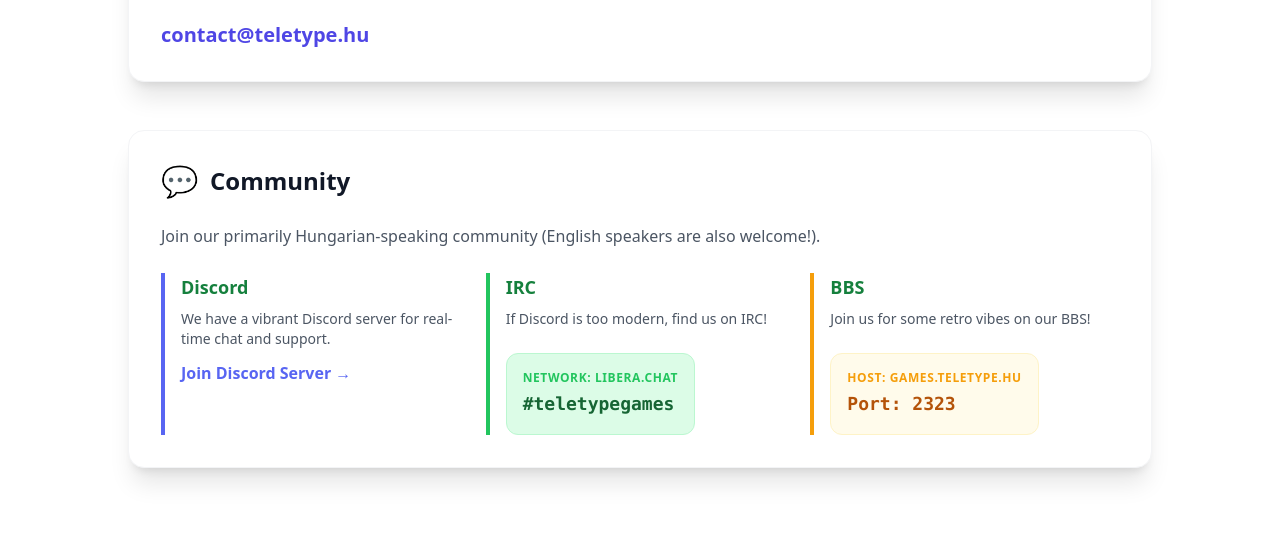
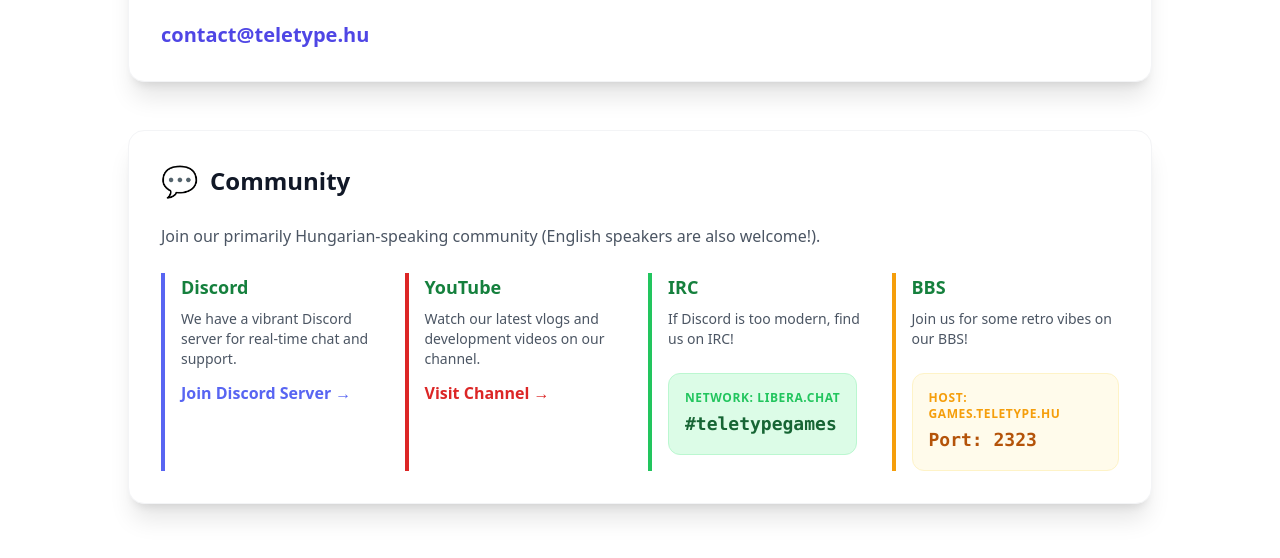
Before and after one commit to rastasi/teletypegames, an Astro site in the folder apps/frontend/: page /contact in a window 1280 px wide. Shown: the part 610-1168 px from the top of the page. Before the commit the page ends 1142 px from the top, so only its background shows below. Built offline with nearby package versions, Linux system fonts and the light colour scheme; Astro itself is replaced by a stand-in of ours.

Commit message:
youtube boxes

```diff
--- a/apps/frontend/src/pages/contact.astro
+++ b/apps/frontend/src/pages/contact.astro
@@ -60,17 +60,25 @@ const DISCORD_INVITE_LINK = import.meta.env.DISCORD_INVITE_LINK || "https://disc
           Join our primarily Hungarian-speaking community (English speakers are also welcome!).
         </p>
 
-        <div class="grid grid-cols-1 sm:grid-cols-3 gap-4 justify-center">
+        <div class="grid grid-cols-1 sm:grid-cols-2 lg:grid-cols-4 gap-4 justify-center">
           <div class="community-section border-[#5865F2]">
-            <h3 class="community-section-title">Discord</h3>
+            <h3 class="community-section-title text-[#5865F2]">Discord</h3>
             <p class="community-section-desc">We have a vibrant Discord server for real-time chat and support.</p>
             <a href={DISCORD_INVITE_LINK} target="_blank" class="community-link-discord">
               Join Discord Server <span>→</span>
             </a>
           </div>
 
+          <div class="community-section border-red-600">
+            <h3 class="community-section-title text-red-600">YouTube</h3>
+            <p class="community-section-desc">Watch our latest vlogs and development videos on our channel.</p>
+            <a href="https://www.youtube.com/@teletypegames" target="_blank" class="community-link-youtube">
+              Visit Channel <span>→</span>
+            </a>
+          </div>
+
           <div class="community-section border-green-500">
-            <h3 class="community-section-title">IRC</h3>
+            <h3 class="community-section-title text-green-700">IRC</h3>
             <p class="text-sm text-gray-600 mb-3">If Discord is too modern, find us on IRC!</p>
             <div class="irc-box">
               <span class="irc-network">Network: Libera.Chat</span>
@@ -79,7 +87,7 @@ const DISCORD_INVITE_LINK = import.meta.env.DISCORD_INVITE_LINK || "https://disc
           </div>
 
           <div class="community-section border-amber-500">
-            <h3 class="community-section-title">BBS</h3>
+            <h3 class="community-section-title text-amber-700">BBS</h3>
             <p class="community-section-desc">Join us for some retro vibes on our BBS!</p>
             <div class="bbs-box">
               <span class="bbs-host">Host: games.teletype.hu</span>
@@ -123,6 +131,9 @@ const DISCORD_INVITE_LINK = import.meta.env.DISCORD_INVITE_LINK || "https://disc
   .community-link-discord {
     @apply text-[#5865F2] font-bold hover:underline inline-flex items-center gap-1;
   }
+  .community-link-youtube {
+    @apply text-red-600 font-bold hover:underline inline-flex items-center gap-1;
+  }
   .irc-box {
     @apply bg-green-100 p-4 rounded-xl border border-green-200 mt-3 inline-block;
   }
--- a/apps/frontend/src/pages/index.astro
+++ b/apps/frontend/src/pages/index.astro
@@ -164,7 +164,7 @@ try {
       )}
 
       <!-- Navigation Grid -->
-      <section class="card-grid">
+      <section class="grid grid-cols-1 md:grid-cols-2 lg:grid-cols-4 gap-6">
         <!-- Catalog Section -->
         <div class="nav-card group card-interactive">
           <div class="nav-card-icon bg-purple-50 group-hover:bg-purple-100">
@@ -198,6 +198,18 @@ try {
           <p class="nav-card-desc">All our projects are open source. Browse our code, study our solutions, or even participate in the development.</p>
           <a href="https://git.teletype.hu" target="_blank" rel="noopener noreferrer" class="btn-primary bg-slate-800 hover:bg-slate-900 text-white hover:shadow-slate-200">
             Gitea
+          </a>
+        </div>
+
+        <!-- YouTube Section -->
+        <div class="nav-card group card-interactive">
+          <div class="nav-card-icon bg-red-50 group-hover:bg-red-100">
+            <span class="text-3xl">📺</span>
+          </div>
+          <h2 class="nav-card-title">YouTube</h2>
+          <p class="nav-card-desc">Watch our development vlogs, gameplay videos, and tutorials on our official YouTube channel.</p>
+          <a href="https://www.youtube.com/@teletypegames" target="_blank" rel="noopener noreferrer" class="btn-primary bg-red-600 hover:bg-red-700 text-white hover:shadow-red-200">
+            Watch on YouTube
           </a>
         </div>
       </section>
```
